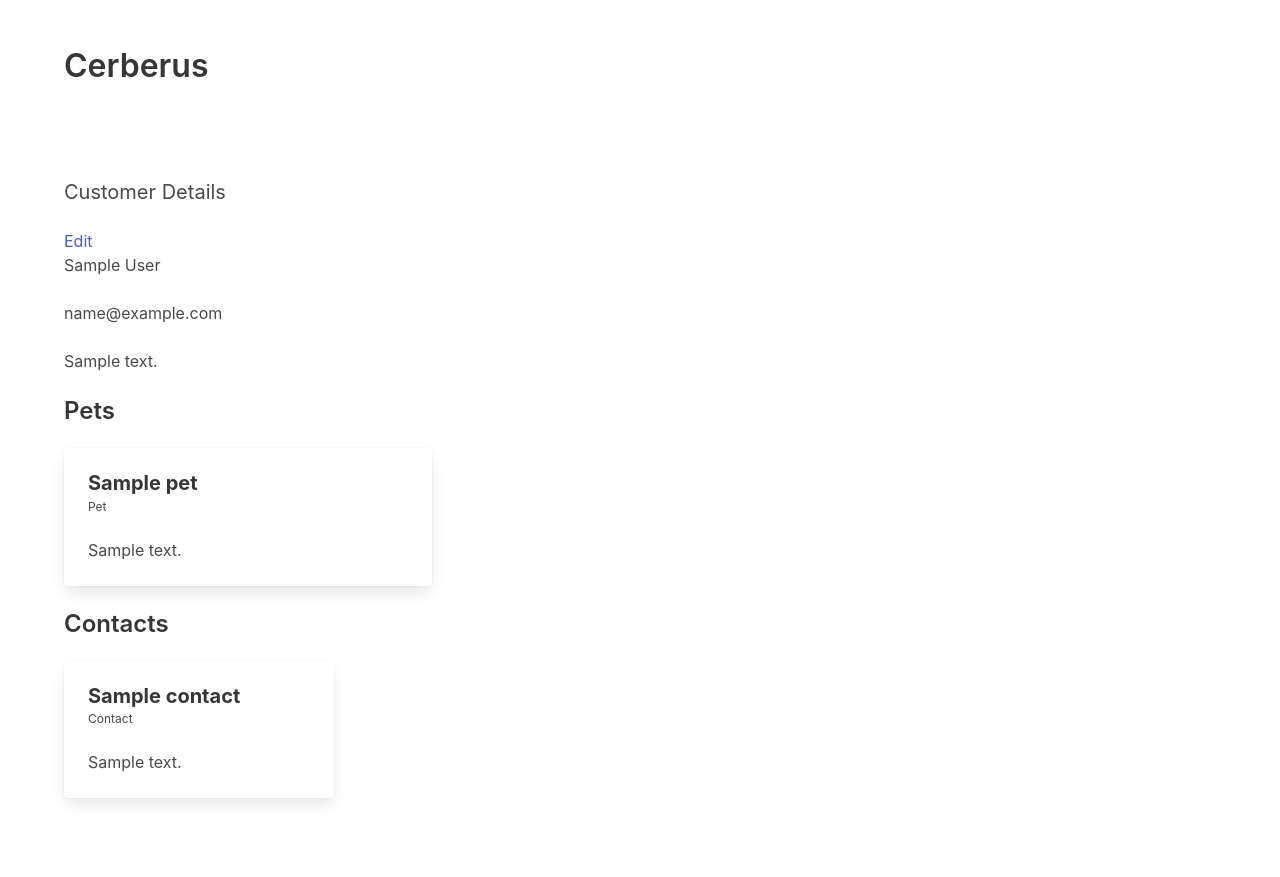
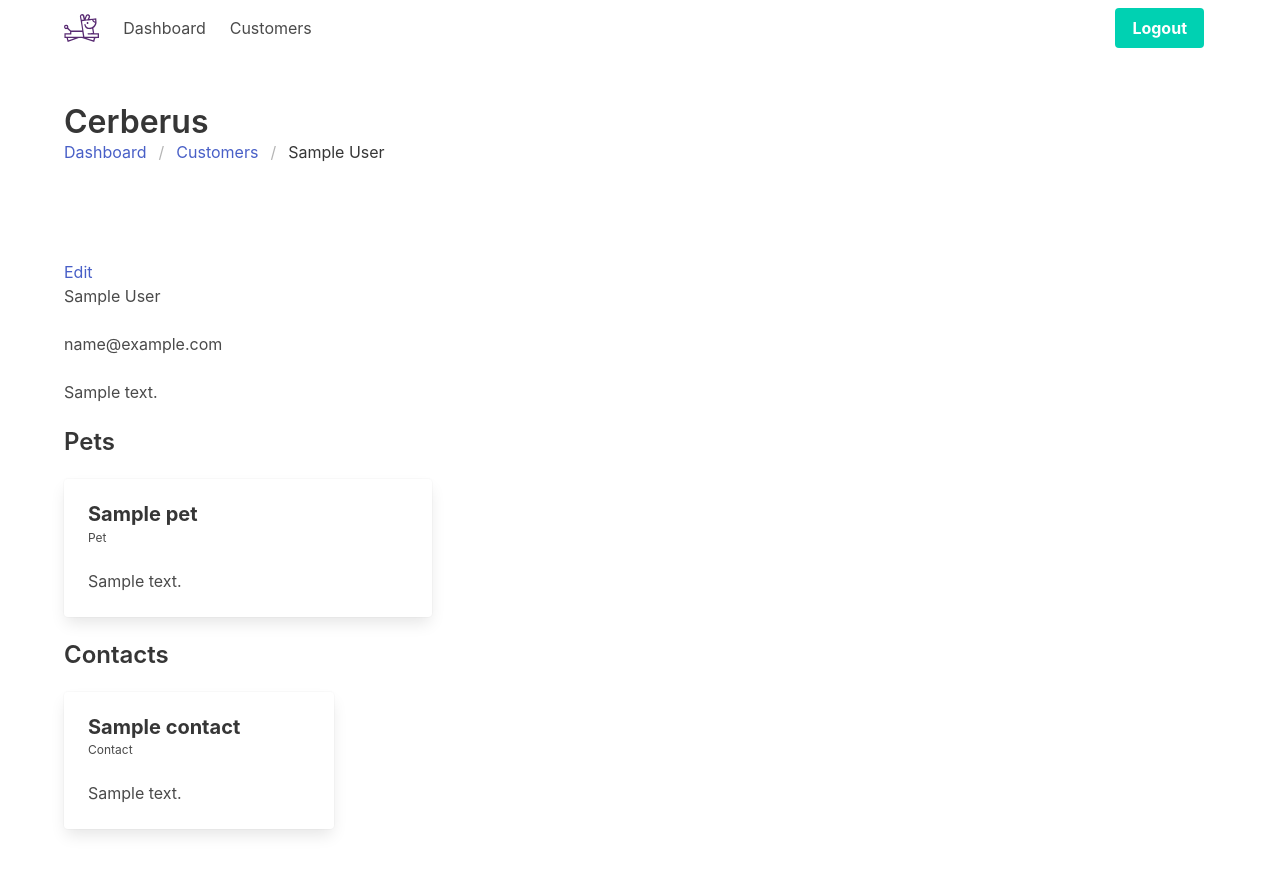
Before and after one commit to sourcery-ai-experiments/cerberus, a Django app: template cerberus/templates/cerberus/customer_detail.html in a window 1280 px wide. Before the commit the page ends 804 px from the top, so only its background shows below. Run offline with Django 4.2, Linux system fonts and the light colour scheme; the template is opened without the code that fills it: values that come from a table or form of the project are taken from there, others are empty; tables that the repository leaves empty hold one stand-in row (values such as "Sample post"); parts of the project's set-up code (start-up, migrations or seed data) failed here and were passed over.

Commit message:
Do some auth

```diff
--- a/cerberus-crm/settings/base.py
+++ b/cerberus-crm/settings/base.py
@@ -199,3 +199,6 @@ CORS_ALLOWED_ORIGINS = [
 
 CRISPY_ALLOWED_TEMPLATE_PACKS = ("bulma",)
 CRISPY_TEMPLATE_PACK = "bulma"
+
+
+LOGIN_URL = "login"
--- a/cerberus-crm/urls.py
+++ b/cerberus-crm/urls.py
@@ -1,9 +1,12 @@
 # Django
 from django.contrib import admin
+from django.contrib.auth import views as auth_views
 from django.urls import include, path
 
 urlpatterns = [
     path("", include("cerberus.urls.urls")),
     path("api/", include("cerberus.urls.api")),
+    path("login/", auth_views.LoginView.as_view(), name="login"),
+    path("logout/", auth_views.logout_then_login, name="logout"),
     path("admin/", admin.site.urls),
 ]
--- a/cerberus/templates/cerberus/customer_detail.html
+++ b/cerberus/templates/cerberus/customer_detail.html
@@ -1,8 +1,18 @@
 {% extends 'base.html' %}
 
+{% block breadcrumbs %}
+    <div class="container">
+        <nav class="breadcrumb" aria-label="breadcrumbs">
+            <ul>
+                <li><a href="{% url 'dashboard' %}">Dashboard</a></li>
+                <li><a href="{% url 'customer_list' %}">Customers</a></li>
+                <li class="is-active"><a aria-current="page" href="{% url 'customer_detail' object.id %}">{{ object.name }}</a></li>
+            </ul>
+        </nav>
+    </div>
+{% endblock %}
+
 {% block content %}
-
-    <h2 class="subtitle">Customer Details</h2>
     <a href="{% url 'customer_update' customer.id %}">Edit</a>
     <div class="block">{{ customer.name }}</div>
     <div class="block">{{ customer.invoice_email }}</div>
--- a/templates/base.html
+++ b/templates/base.html
@@ -14,10 +14,13 @@
     <script src="{% static 'js/htmx.min.js' %}" defer></script>
   </head>
   <body hx-headers='{"X-CSRFToken": "{{ csrf_token }}"}'>
+    {% block body %}
+      {% include "main_nav.html" %}
       <section class="section">
         <div class="container">
           <h1 class="title">Cerberus</h1>
         </div>
+        {% block breadcrumbs %}{% endblock %}
       </section>
       <section class="section">
         {% block content_container %}
@@ -26,6 +29,7 @@
           </div>
         {% endblock %}
       </section>
+    {% endblock %}
 
     {% django_htmx_script %}
   </body>
--- /dev/null
+++ b/templates/main_nav.html
@@ -0,0 +1,34 @@
+{% load static %}
+
+<div class="container">
+  <nav class="navbar" role="navigation" aria-label="main navigation">
+    <div class="navbar-brand">
+      <a class="navbar-item" href="{% url 'dashboard' %}">
+        <img src="{% static 'img/logo.svg' %}" style="width: 2.2rem" />
+      </a>
+
+      <a role="button" class="navbar-burger" aria-label="menu" aria-expanded="false" data-target="navbarBasicExample">
+        <span aria-hidden="true"></span>
+        <span aria-hidden="true"></span>
+        <span aria-hidden="true"></span>
+      </a>
+    </div>
+
+    <div id="navbarBasicExample" class="navbar-menu">
+      <div class="navbar-start">
+        <a class="navbar-item" href="{% url 'dashboard' %}">Dashboard</a>
+        <a class="navbar-item" href="{% url 'customer_list' %}">Customers</a>
+      </div>
+    </div>
+
+    <div class="navbar-end">
+      <div class="navbar-item">
+        <div class="buttons">
+          <a href="{% url 'logout' %}" class="button is-primary">
+            <strong>Logout</strong>
+          </a>
+        </div>
+      </div>
+    </div>
+  </nav>
+</div>
```
Also changed, not shown: cerberus/templates/cerberus/customer_form.html (+14 -1 lines), cerberus/templates/cerberus/customer_list.html (+15 -3 lines), cerberus/views.py (+17 -2 lines), templates/registration/login.html (added, +21 -0 lines), cerberus-crm/static/img/logo-horz.png (added), cerberus-crm/static/img/logo.svg (added). Lines whose indentation alone changed are shown as unchanged.
